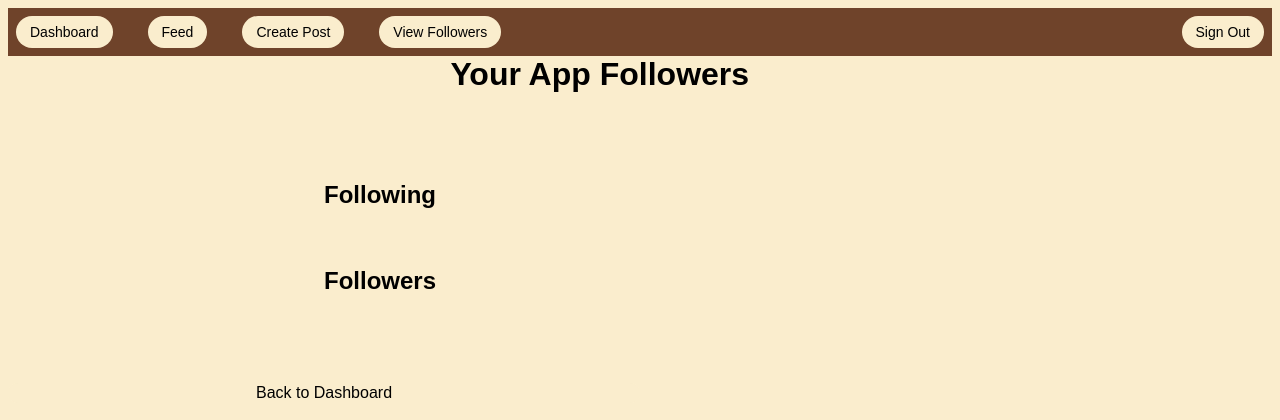
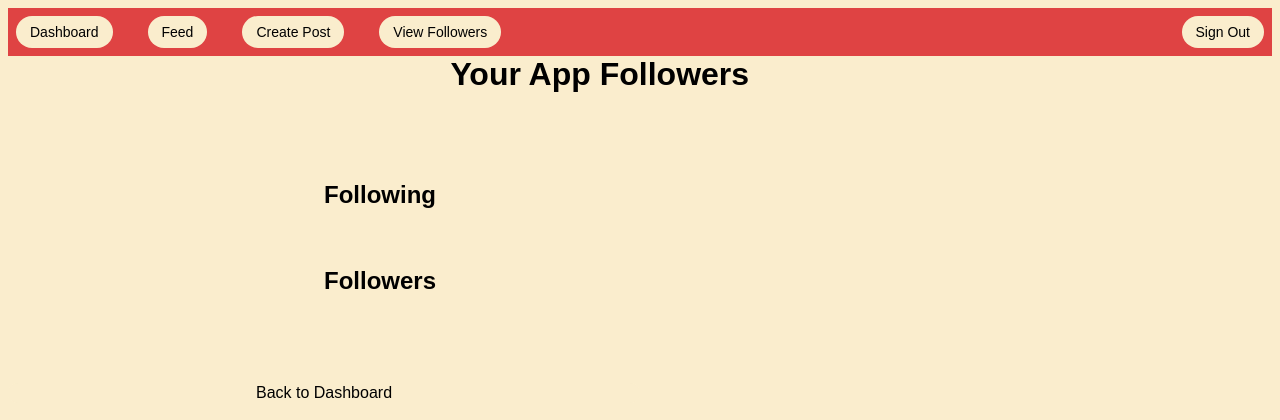
Before and after one commit to mtapia01/cse106Final, a Flask app: page /followers in a window 1280 px wide. Shown: the top 420 px of the page. Run offline with Flask 3, Linux system fonts and the light colour scheme; a user stored in the database is signed in; data comes from the database, SQL or seed files in the repository; data that the repository does not hold is empty.

Commit message:
color changes

```diff
--- a/static/styles.css
+++ b/static/styles.css
@@ -31,7 +31,7 @@ button{
     width: 80px;
 }
 button:hover{
-    background-color: #d4a373;
+    background-color: #48778f;
     cursor:pointer;
 }
 
@@ -67,7 +67,7 @@ p{
     justify-content: space-between;
     align-items: center;
     padding: 8px;
-    background-color: #6f432a;
+    background-color: #df4343;
 }
 
 .header-buttons {
```
